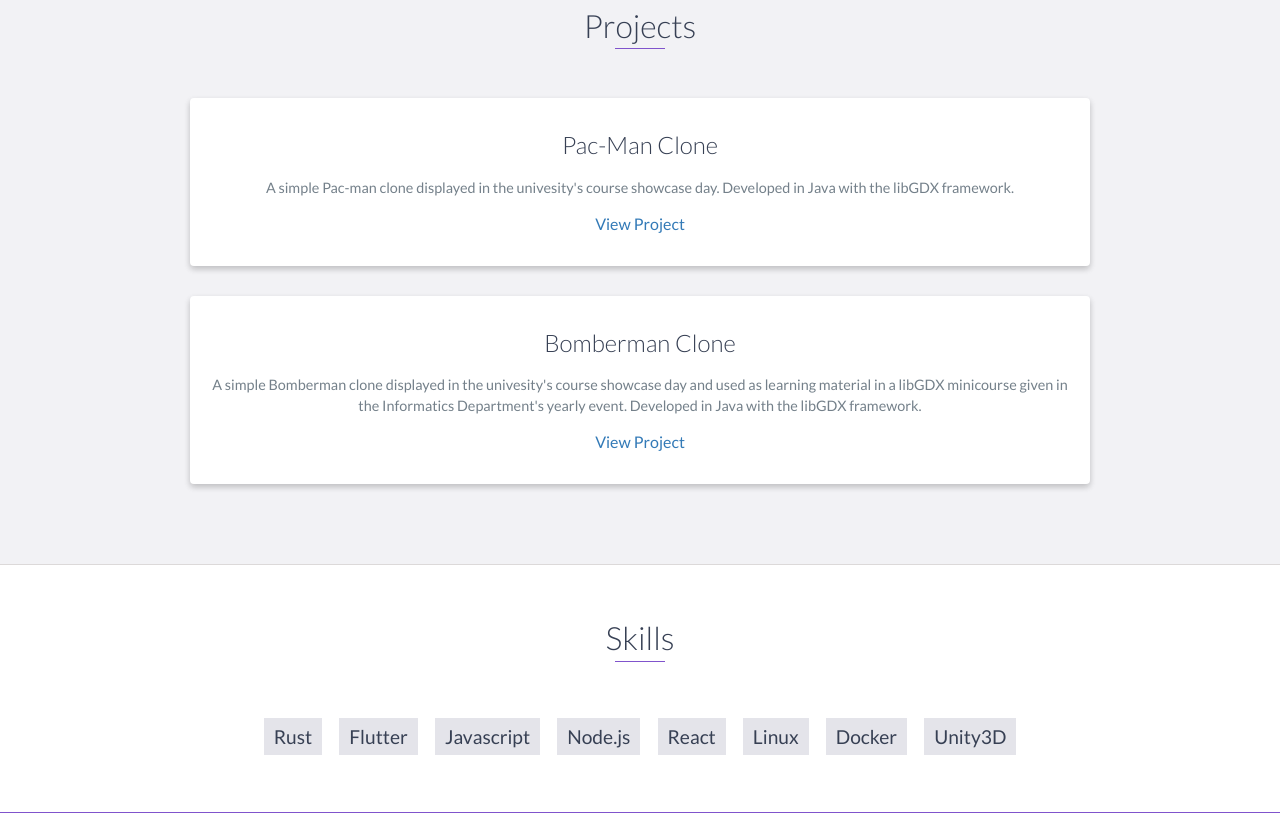
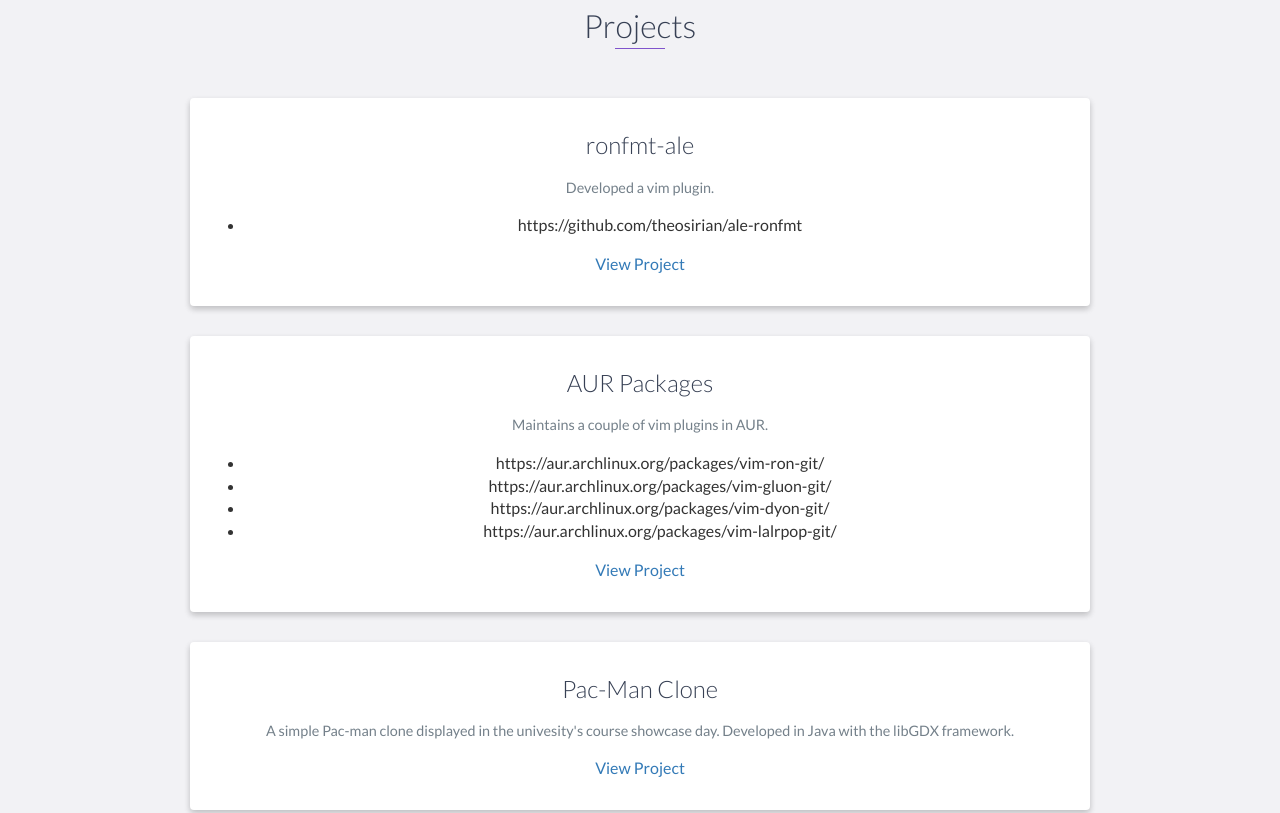
Before and after one commit to theosirian/theosirian.github.io, a website: page index.html in a window 1280 px wide. Shown: the part 2432-3245 px from the top of the page. Drawn offline with nearby package versions, Linux system fonts and the light colour scheme.

Commit message:
Update index.html

```diff
--- a/index.html
+++ b/index.html
@@ -160,6 +160,39 @@
             <div class="row">
                 <div class="project shadow-large no-image">
                     <div class="project-info">
+                        <h3>ronfmt-ale</h3>
+                        <p>
+                            Developed a vim plugin.
+			    <ul>
+				    <li>https://github.com/theosirian/ale-ronfmt</li>
+			    </ul>
+                        </p>
+                        <a href="https://github.com/theosirian/pacman-libgdx">View Project</a>
+                    </div>
+                    <!-- End .project-info -->
+                </div>
+                <!-- End .project -->
+
+                <div class="project shadow-large no-image">
+                    <div class="project-info">
+                        <h3>AUR Packages</h3>
+                        <p>
+                            Maintains a couple of vim plugins in AUR.
+			    <ul>
+				    <li>https://aur.archlinux.org/packages/vim-ron-git/</li>
+				    <li>https://aur.archlinux.org/packages/vim-gluon-git/</li>
+				    <li>https://aur.archlinux.org/packages/vim-dyon-git/</li>
+				    <li>https://aur.archlinux.org/packages/vim-lalrpop-git/</li>
+			    </ul>
+                        </p>
+                        <a href="https://github.com/theosirian/pacman-libgdx">View Project</a>
+                    </div>
+                    <!-- End .project-info -->
+                </div>
+                <!-- End .project -->
+
+                <div class="project shadow-large no-image">
+                    <div class="project-info">
                         <h3>Pac-Man Clone</h3>
                         <p>
                             A simple Pac-man clone displayed in the univesity's course showcase day. Developed in Java with the libGDX framework.
```
